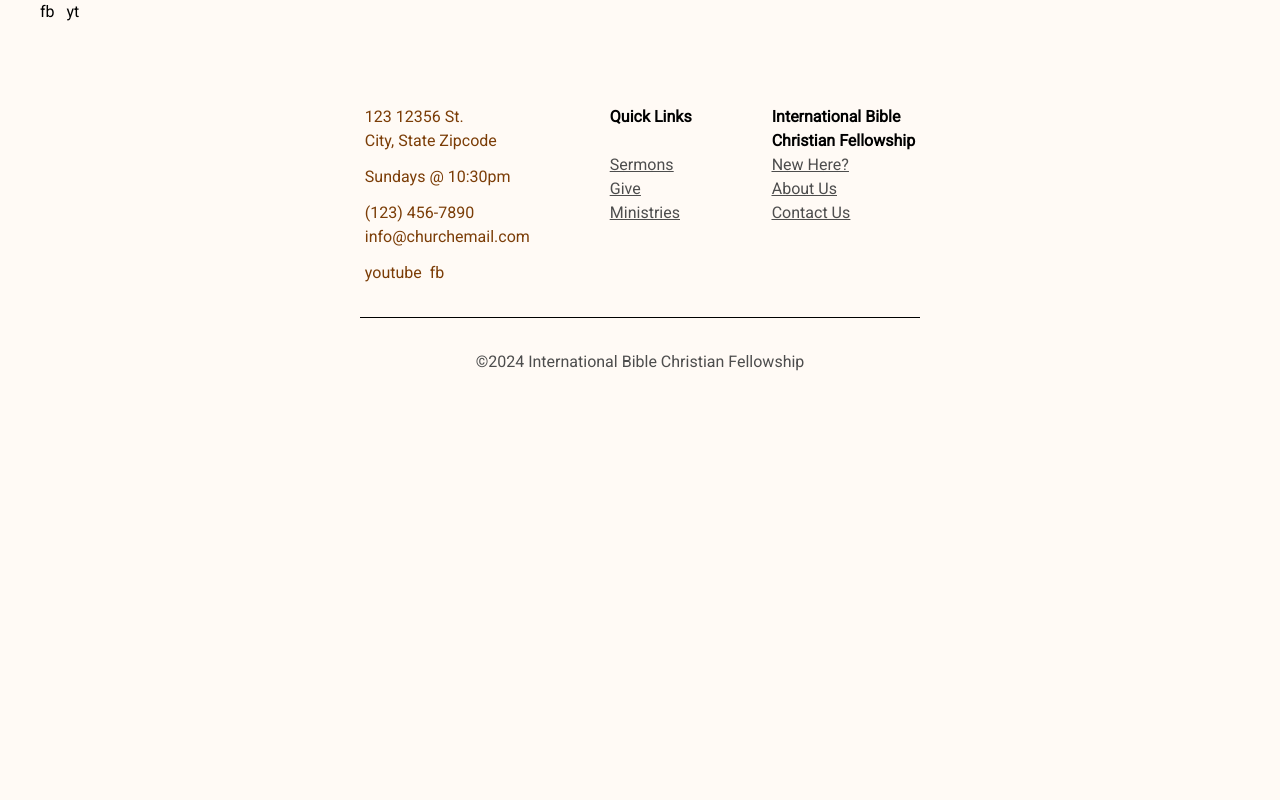
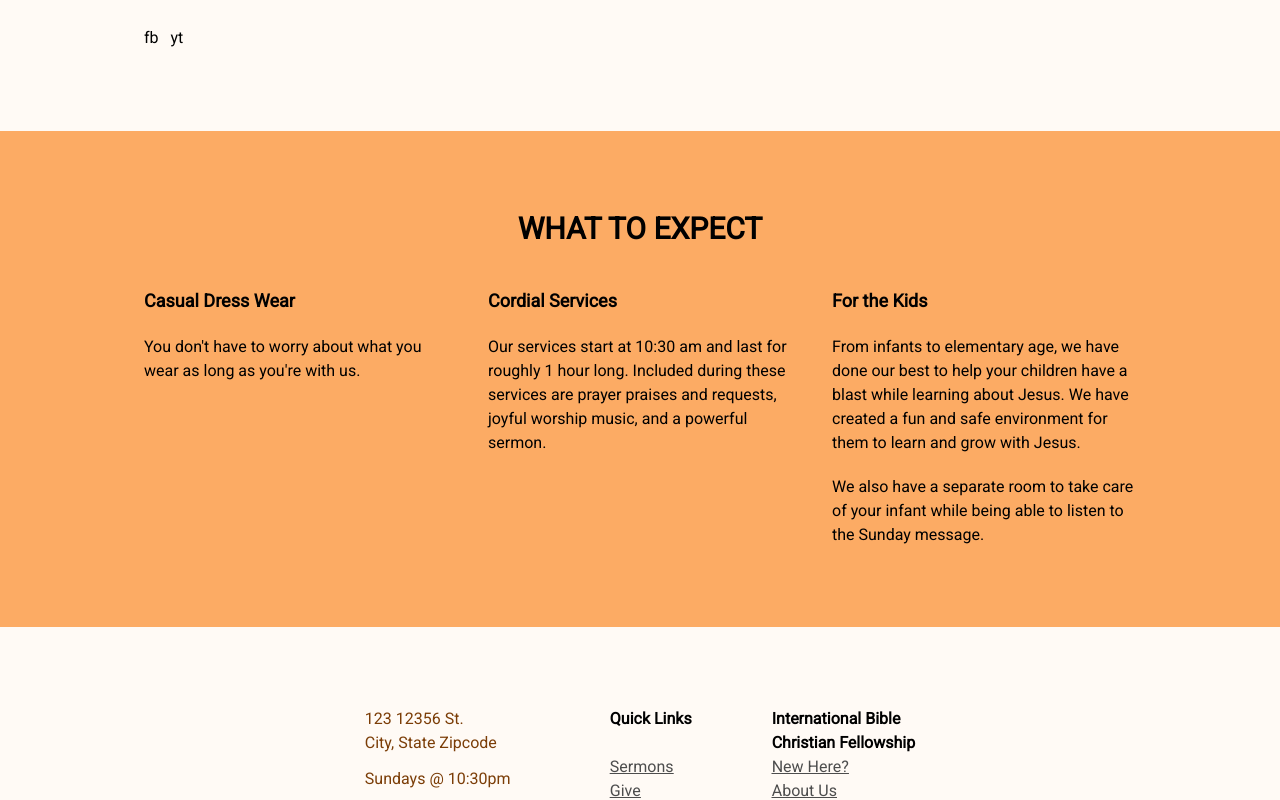
Before and after one commit to gerarjon/ibcf-church, a Next.js app: page /new-here in a window 1280 px wide. Shown: the part 683-1483 px from the top of the page. Before the commit the page ends 1097 px from the top, so only its background shows below. Built offline with nearby package versions, Linux system fonts and the light colour scheme.

Commit message:
created  page

```diff
--- a/src/app/new-here/page.js
+++ b/src/app/new-here/page.js
@@ -2,8 +2,8 @@ import Image from 'next/image'
 
 export default function NewHere() {
   return (
-    <main className="pt-20 px-5">
-      <div className="container mx-auto m-5">
+    <main className="pt-20">
+      <div className="container mx-auto px-5 mx-12 m-5">
         <div className="flex">
 
           {/* Title */}
@@ -42,7 +42,7 @@ export default function NewHere() {
         </div>
       </div>
 
-      <section className="container px-5 mx-auto mt-20">
+      <section className="container px-36 mt-20">
         <div className="flex">
           <div className="basis-2/5 flex flex-col space-y-5 leading-relaxed">
             <h3 className="flex flex-col text-4xl uppercase italic font-bold">Welcome <span>to</span> Our Church</h3>
@@ -59,6 +59,37 @@ export default function NewHere() {
           </div>
         </div>
       </section>
+
+      <section className='bg-light-orange'>
+        <div className='container px-36 py-20 mt-20'>
+          <div className='mx-auto grid place-content-center pb-10'>
+            <h1 className='text-3xl uppercase font-black'>What to expect</h1>
+          </div>
+
+          <div className='flex flex-col lg:flex-row gap-10'>
+            <div className='lg:basis-1/3'>
+              <h3 className='pb-5 text-lg font-bold'>Casual Dress Wear</h3>
+
+              <p>You don&apos;t have to worry about what you wear as long as you&apos;re with us.</p>
+            </div>
+
+            <div className='lg:basis-1/3'>
+              <h3 className='pb-5 text-lg font-bold'>Cordial Services</h3>
+
+              <p>Our services start at 10:30 am and last for roughly 1 hour long. Included during these services are prayer praises and requests, joyful worship music, and a powerful sermon.</p>
+            </div>
+
+            <div className='lg:basis-1/3'>
+              <h3 className='pb-5 text-lg font-bold'>For the Kids</h3>
+
+              <p className='pb-5'>From infants to elementary age, we have done our best to help your children have  a blast while learning about Jesus. We have created a fun and safe environment for them to learn and grow with Jesus.</p>
+
+              <p>We also have a separate room to take care of your infant while being able to listen to the Sunday message.</p>
+            </div>
+          </div>
+        </div>
+
+      </section>
     </main>
   )
 }
```
